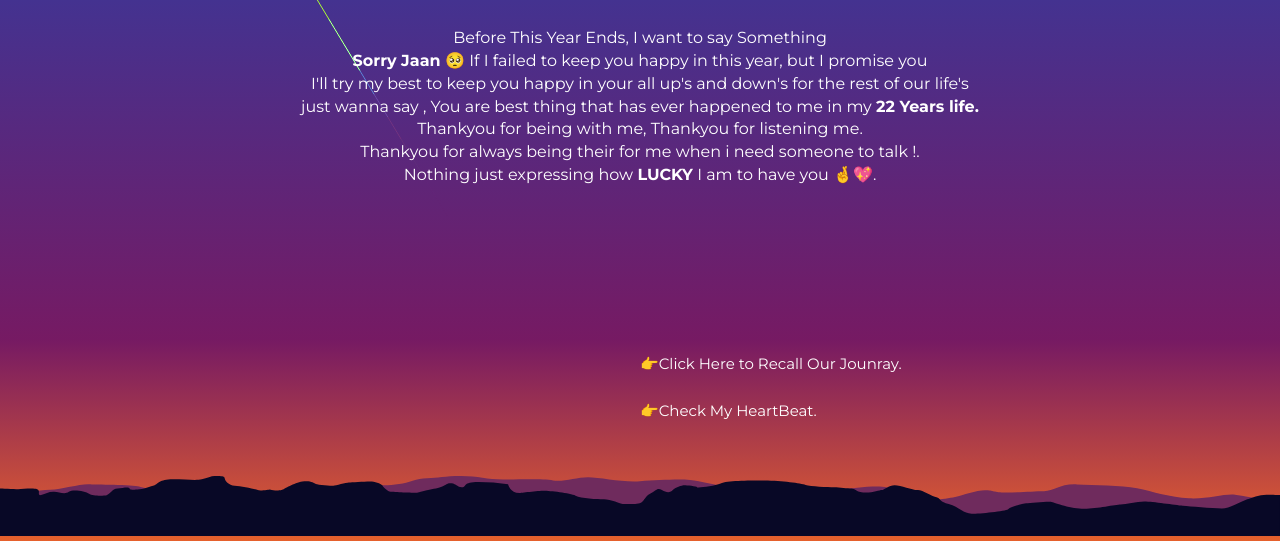
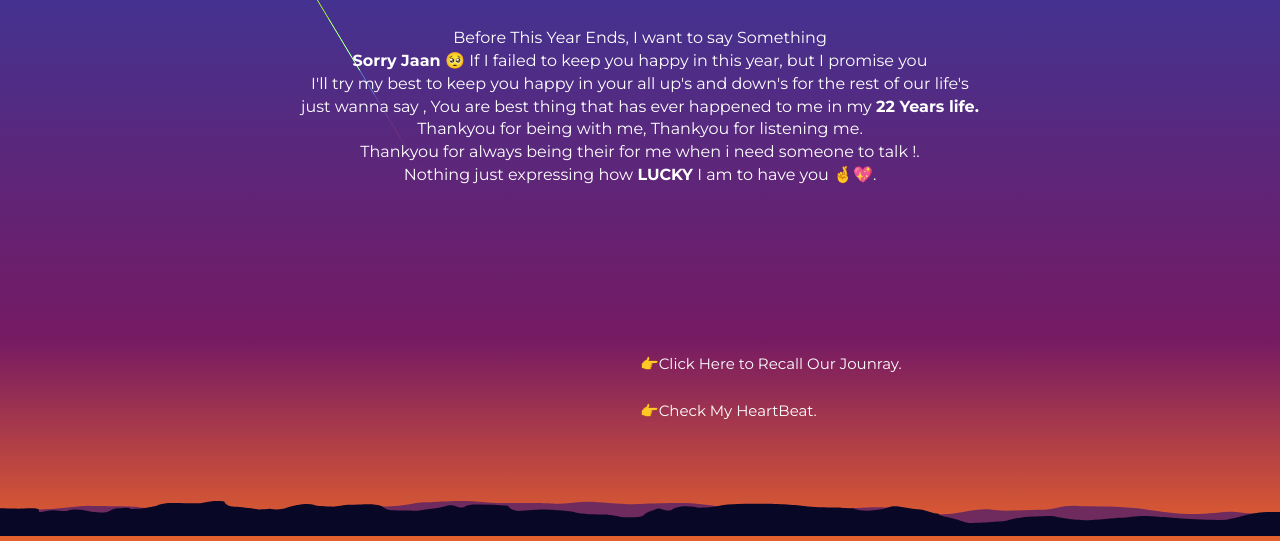
Before and after one commit to Mayanksamadhiya737/New_Year_Special, a plain HTML site: page index.html in a window 1280 px wide. Shown: the part 264-805 px from the top of the page. Drawn offline with Linux system fonts and the light colour scheme.

Commit message:
Update style.css

```diff
--- a/css/style.css
+++ b/css/style.css
@@ -58,7 +58,7 @@ canvas {
   right: 0;
   width: auto;
   min-width: 100%;
-  height: 60px;
+  height: 35px;
   fill: #080826;
 }
 
```
